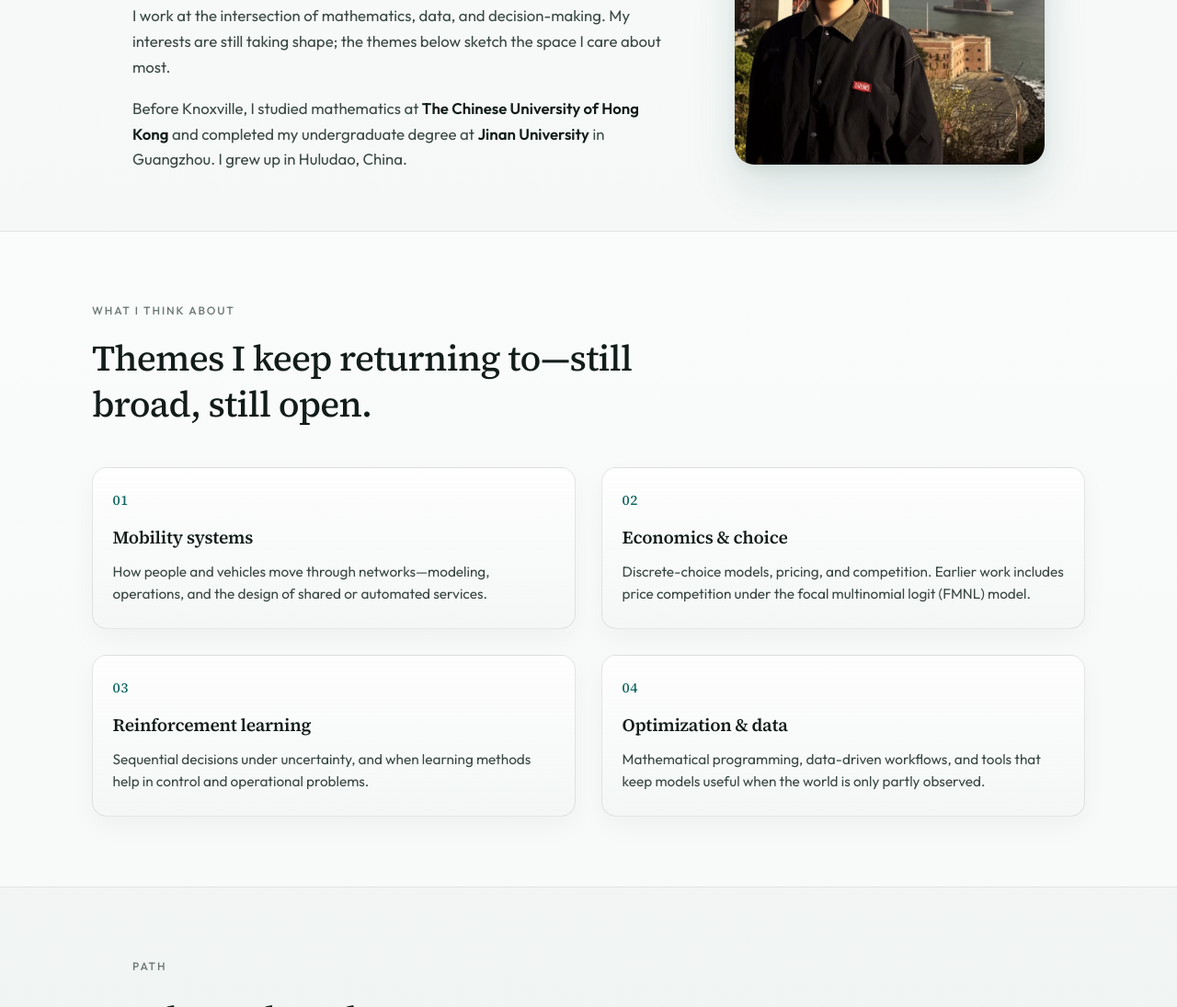
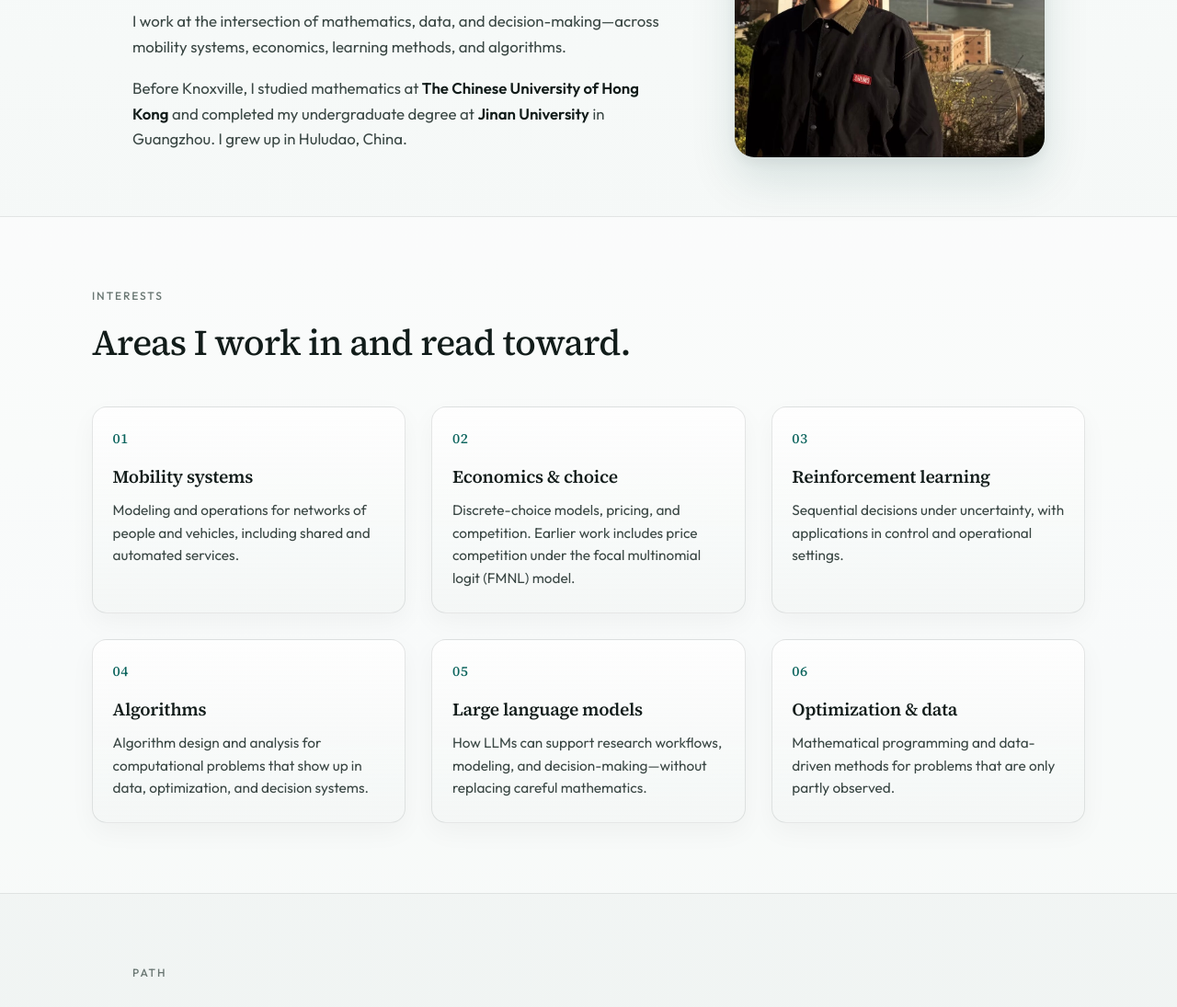
Before and after one commit to boyudeng-or/boyudeng-or.github.io, a plain HTML site: page index.html in a window 1280 px wide. Shown: the part 377-1472 px from the top of the page at 92% size. Drawn offline with Linux system fonts and the light colour scheme.

Commit message:
Mature About and Focus copy; add algorithms and LLMs.

```diff
--- a/index.html
+++ b/index.html
@@ -37,8 +37,8 @@
           </p>
           <p>
             I work at the intersection of mathematics, data, and
-            decision-making. My interests are still taking shape;
-            the themes below sketch the space I care about most.
+            decision-making—across mobility systems, economics,
+            learning methods, and algorithms.
           </p>
           <p>
             Before Knoxville, I studied mathematics at
@@ -63,17 +63,17 @@
 
   <section id="focus" class="focus">
     <div class="focus-inner">
-      <p class="eyebrow">What I think about</p>
+      <p class="eyebrow">Interests</p>
       <h2 class="focus-lead">
-        Themes I keep returning to—still broad, still open.
+        Areas I work in and read toward.
       </h2>
       <div class="focus-grid">
         <article class="focus-card">
           <p class="focus-index">01</p>
           <h3>Mobility systems</h3>
           <p>
-            How people and vehicles move through networks—modeling,
-            operations, and the design of shared or automated services.
+            Modeling and operations for networks of people and vehicles,
+            including shared and automated services.
           </p>
         </article>
         <article class="focus-card">
@@ -89,16 +89,32 @@
           <p class="focus-index">03</p>
           <h3>Reinforcement learning</h3>
           <p>
-            Sequential decisions under uncertainty, and when learning
-            methods help in control and operational problems.
+            Sequential decisions under uncertainty, with applications in
+            control and operational settings.
           </p>
         </article>
         <article class="focus-card">
           <p class="focus-index">04</p>
+          <h3>Algorithms</h3>
+          <p>
+            Algorithm design and analysis for computational problems that
+            show up in data, optimization, and decision systems.
+          </p>
+        </article>
+        <article class="focus-card">
+          <p class="focus-index">05</p>
+          <h3>Large language models</h3>
+          <p>
+            How LLMs can support research workflows, modeling, and
+            decision-making—without replacing careful mathematics.
+          </p>
+        </article>
+        <article class="focus-card">
+          <p class="focus-index">06</p>
           <h3>Optimization &amp; data</h3>
           <p>
-            Mathematical programming, data-driven workflows, and tools
-            that keep models useful when the world is only partly observed.
+            Mathematical programming and data-driven methods for problems
+            that are only partly observed.
           </p>
         </article>
       </div>
--- a/styles.css
+++ b/styles.css
@@ -221,7 +221,7 @@ a:hover {
 
 .focus-grid {
   display: grid;
-  grid-template-columns: repeat(2, minmax(0, 1fr));
+  grid-template-columns: repeat(3, minmax(0, 1fr));
   gap: clamp(1.15rem, 2.5vw, 1.75rem);
 }
 
@@ -442,6 +442,12 @@ a:hover {
 }
 
 /* —— Responsive —— */
+@media (max-width: 960px) {
+  .focus-grid {
+    grid-template-columns: repeat(2, minmax(0, 1fr));
+  }
+}
+
 @media (max-width: 860px) {
   .hero-grid {
     grid-template-columns: 1fr;
@@ -455,10 +461,6 @@ a:hover {
 
   .focus-grid {
     grid-template-columns: 1fr;
-  }
-
-  .focus-card:nth-child(n) {
-    animation-delay: 0s;
   }
 
   .path-list li {
```
